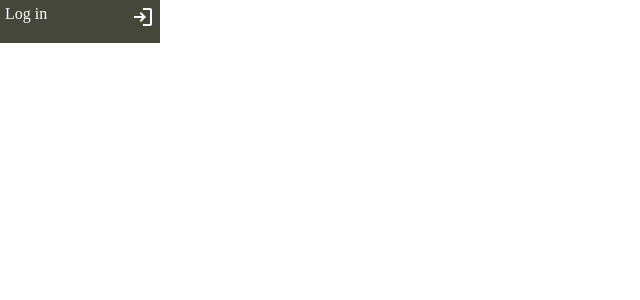
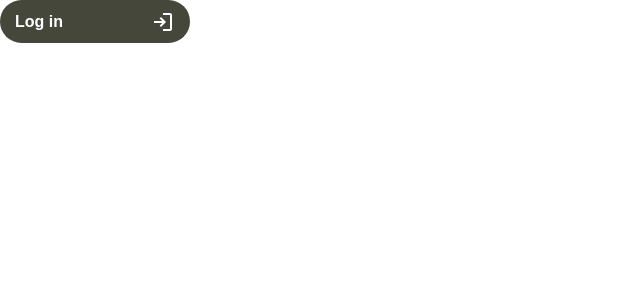
Before and after one commit to jureisgui/cera-app, a Vue app in the folder front-end/: page / in a window 1280 px wide. Shown: the top 300 px of the page, without its empty margins (0-640 px from the left). Built offline with nearby package versions, Linux system fonts and the light colour scheme.

Commit message:
Updated styling

```diff
--- a/front-end/src/components/Buttons/MainButton.vue
+++ b/front-end/src/components/Buttons/MainButton.vue
@@ -1,5 +1,5 @@
 <template>
-  <div class="main_button">
+  <div class="main_button button_text">
   <p>{{main_button_prop}}</p>
  <span class="material-symbols-outlined">{{ button_icon_prop }}</span>
 </div>
@@ -7,13 +7,15 @@
 
 <style scoped>
 .main_button {
-  width: 160px;
+  width: 190px;
   background-color: #444739;
   color: #fff;
-  padding: 5px;
+  padding: 15px;
   display: flex;
   justify-content: space-between;
   height: 43px;
+  border-radius: 25px;
+  align-items: center;
 }
 </style>
 
```
